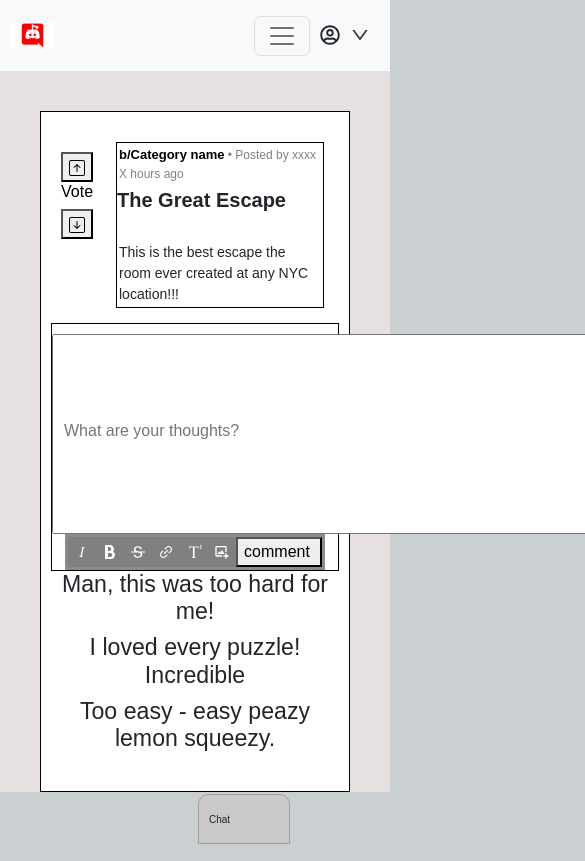
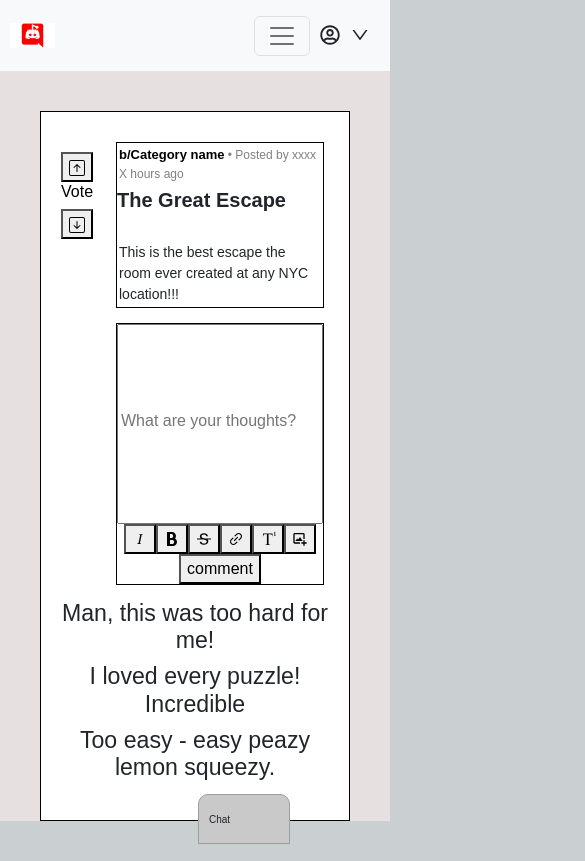
Before and after one commit to SEI-Buffleheads/Breddit-The-Better-Reddit, a React (Create React App) app: page /post/1 in a window 390 px wide. Shown: the whole page, 585 px wide, since content can reach past the window. Built offline with nearby package versions, Linux system fonts and the light colour scheme.

Commit message:
comment box width responsive

```diff
--- a/src/components/Comments/Comments.css
+++ b/src/components/Comments/Comments.css
@@ -1,5 +1,7 @@
 .comments-container{
   border: 1px solid black;
+  margin: 0px 15px 15px 65px;
+  max-width: 700px;
   /* min-width: 600px;
   max-width: 700px; */
   /* margin: 0 auto; */
@@ -13,26 +15,26 @@
 }
 
 #post-comment-input{
-  padding: 10px;
-  margin-top: 10px;
+  /* padding: 10px; */
+  /* margin-top: 10px; */
   min-height: 200px;
-  min-width: 550px;
+  /* min-width: 550px; */
 }
 
 #post-comment-input::placeholder {
   position: absolute;
 }
-
+/*
 .icons-list{
   border: 3px solid rgb(140, 138, 138);
   min-height: 2px;
   max-width: 570px;
   margin: auto;
   background-color: grey;
-  display: flexbox;
+  display: flex;
 
 }
-#comments{
+#comment-button {
   border-radius: 20;
   padding-right: 10px;
   background-color:ff4500;
@@ -82,4 +84,4 @@
 }
 #add-image:hover{
   color:red;
-}
+} */
--- a/src/components/Comments/Comments.jsx
+++ b/src/components/Comments/Comments.jsx
@@ -29,7 +29,8 @@ function Comments({setToggle}) {
 
   return (
     <div className="comments-container">
-    <form onSubmit={handleSubmit} className="comments-flexbox">
+
+    <div onSubmit={handleSubmit} className="comments-flexbox">
       <input
         type="text"
         id="post-comment-input"
@@ -58,11 +59,12 @@ function Comments({setToggle}) {
         <button id="add-image">
           <BiImageAdd />
         </button>
-        <button type="submit" id="comments">
+        <button type="submit-button" id="comment-button">
           comment
         </button>
+        </div>
       </div>
-      </form>
+
     </div>
   );
 }
--- a/src/components/Post/Post.jsx
+++ b/src/components/Post/Post.jsx
@@ -47,11 +47,14 @@ function Post() {
       </div>
 
 
+
       <Comments setToggle={setToggle} />
 
       {post.comments.map((comment, i) => (
         <h3 key={i}>{comment}</h3>
       ))}
+
+
 
     </div>
   );
```
